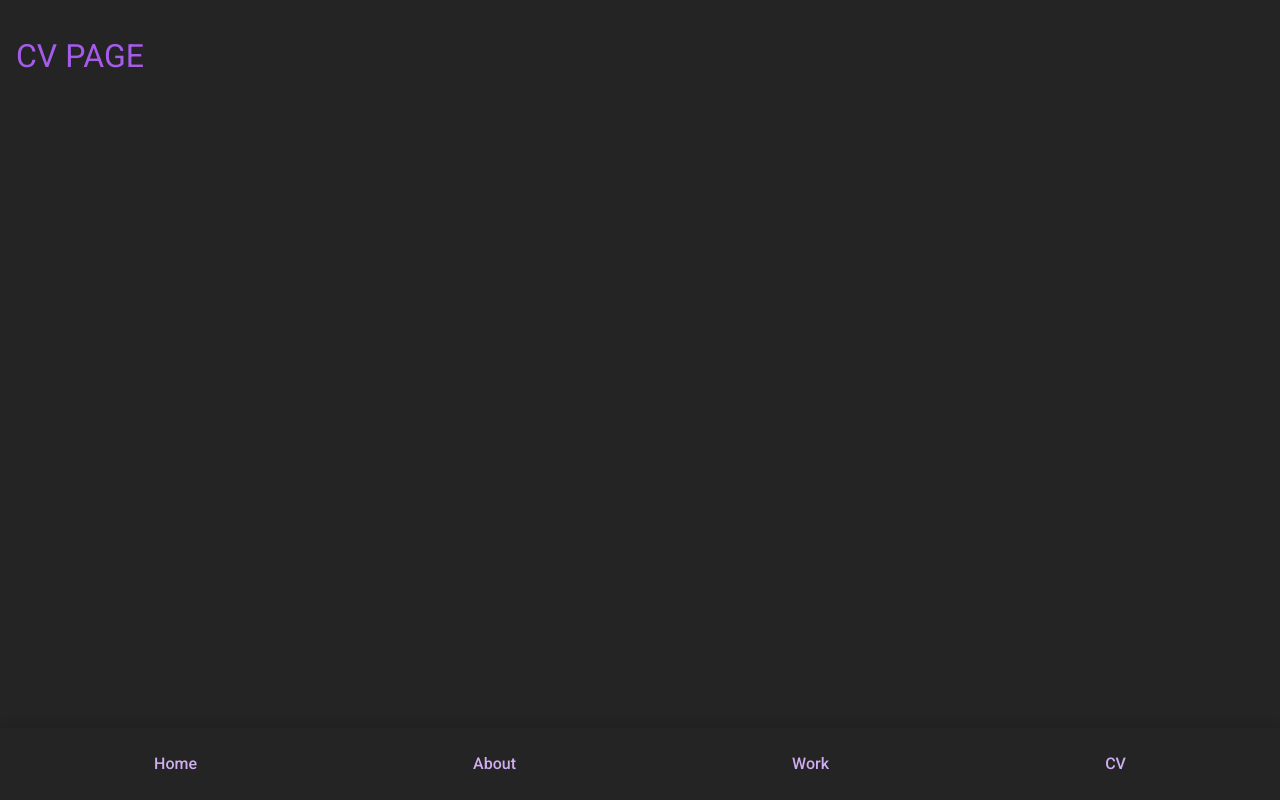
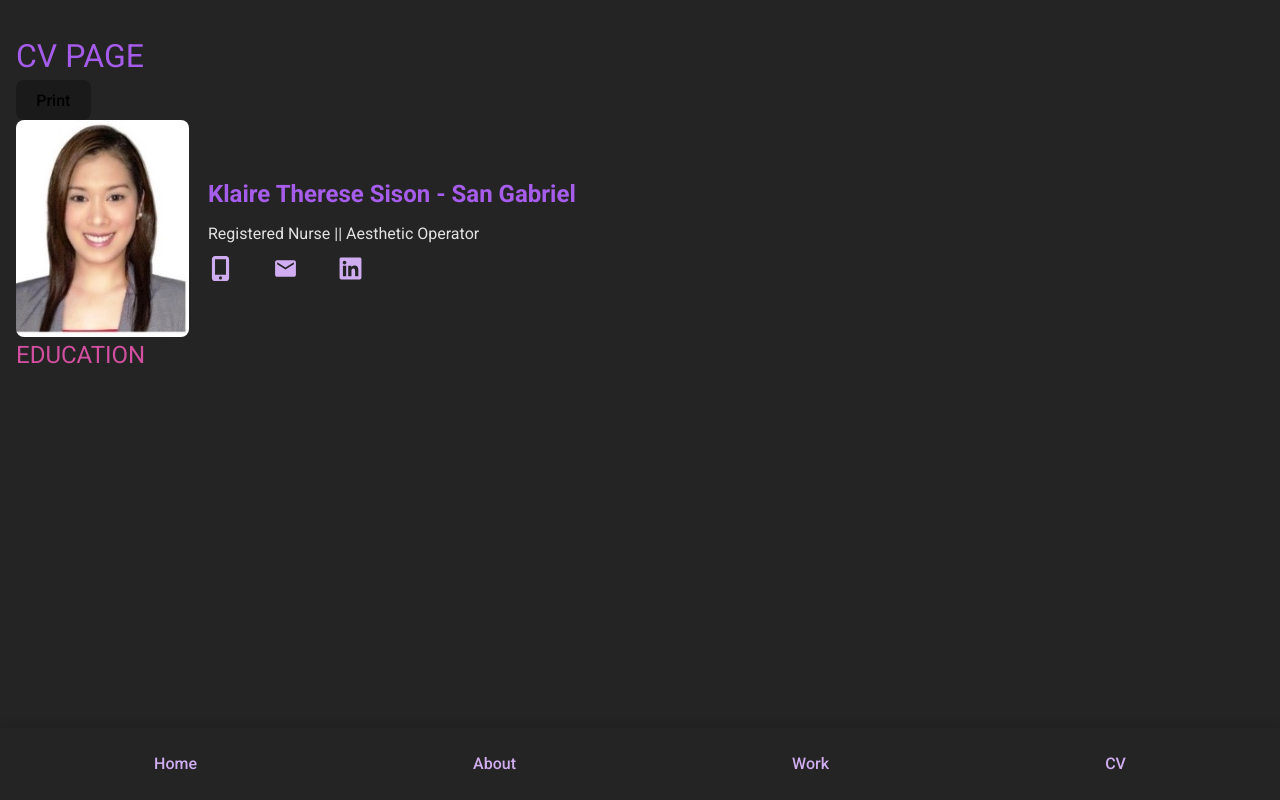
Before and after one commit to RamonSanGabriel/klaire-cv, a React (Vite) app in the folder klaire-CV/: page /cv in a window 1280 px wide. Built offline with nearby package versions, Linux system fonts and the light colour scheme; a web font is replaced by a local one.

Commit message:
react to print

```diff
--- a/klaire-CV/package.json
+++ b/klaire-CV/package.json
@@ -14,7 +14,8 @@
     "react-dom": "^19.0.0",
     "react-icons": "^5.5.0",
     "react-router-dom": "^7.4.1",
-    "react-spinners": "^0.15.0"
+    "react-spinners": "^0.15.0",
+    "react-to-print": "^3.0.5"
   },
   "devDependencies": {
     "@eslint/js": "^9.21.0",
--- a/klaire-CV/src/App.jsx
+++ b/klaire-CV/src/App.jsx
@@ -5,6 +5,7 @@ import SharedLayout from './components/SharedLayout/SharedLayout';
 import { Routes, Route } from 'react-router-dom';
 
 /* Components */
+const Button = lazy(() => import('./components/Button/Button'));
 const About = lazy(() => import('./components/About/About'));
 const Summary = lazy(() => import('./components/Summary/Summary'));
 const Training = lazy(() => import('./components/Training/Training'));
@@ -30,7 +31,9 @@ function App() {
 
           <Route path="/about" element={<AboutPage />} />
           <Route path="/work" element={<WorkPage />} />
-          <Route path="/cv" element={<CVPage />} />
+          <Route path="/cv" element={<CVPage />}>
+            <Route path="print" element={<Button />} />
+          </Route>
         </Route>
       </Routes>
       {/* Header */}
--- /dev/null
+++ b/klaire-CV/src/components/Button/Button.jsx
@@ -0,0 +1,15 @@
+// import { useRef } from 'react';
+// import { useReactToPrint } from 'react-to-print';
+import { printBtn } from '../../data/cv';
+// import Header from '../Header/Header';
+
+const Button = () => {
+  const { name } = printBtn;
+  return (
+    <>
+      <button>{name}</button>
+    </>
+  );
+};
+
+export default Button;
--- /dev/null
+++ b/klaire-CV/src/data/cv.js
@@ -0,0 +1,3 @@
+export const printBtn = {
+  name: 'Print',
+};
--- a/klaire-CV/src/pages/CVPage/CVPage.jsx
+++ b/klaire-CV/src/pages/CVPage/CVPage.jsx
@@ -1,13 +1,27 @@
-import { useEffect } from 'react';
+import { useEffect, useRef } from 'react';
+import Button from '../../components/Button/Button';
+import Header from '../../components/Header/Header';
+import { useReactToPrint } from 'react-to-print';
+import { printBtn } from '../../data/cv';
 
 const CVPage = () => {
+  const contentRef = useRef();
+
+  const handlePrint = useReactToPrint({ contentRef });
+  const { name } = printBtn;
+
   useEffect(() => {
     window.scrollTo(0, 0);
   });
   return (
-    <div>
+    <>
       <h1>CV Page</h1>
-    </div>
+      <button onClick={handlePrint}>{name}</button>
+      <div ref={contentRef}>
+        <Header />
+        <h2>Education</h2>
+      </div>
+    </>
   );
 };
 
```
Also changed, not shown: 1 other file (tests, documents, lock files or other folders).
